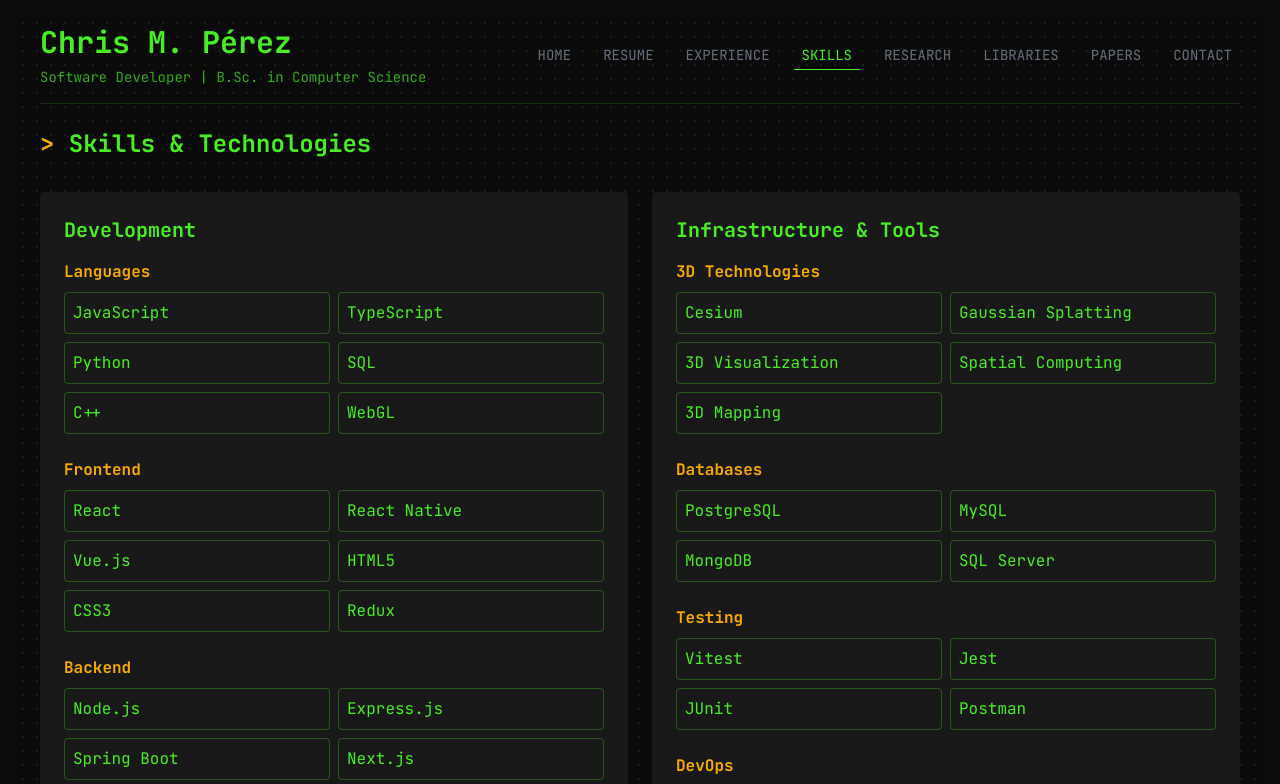
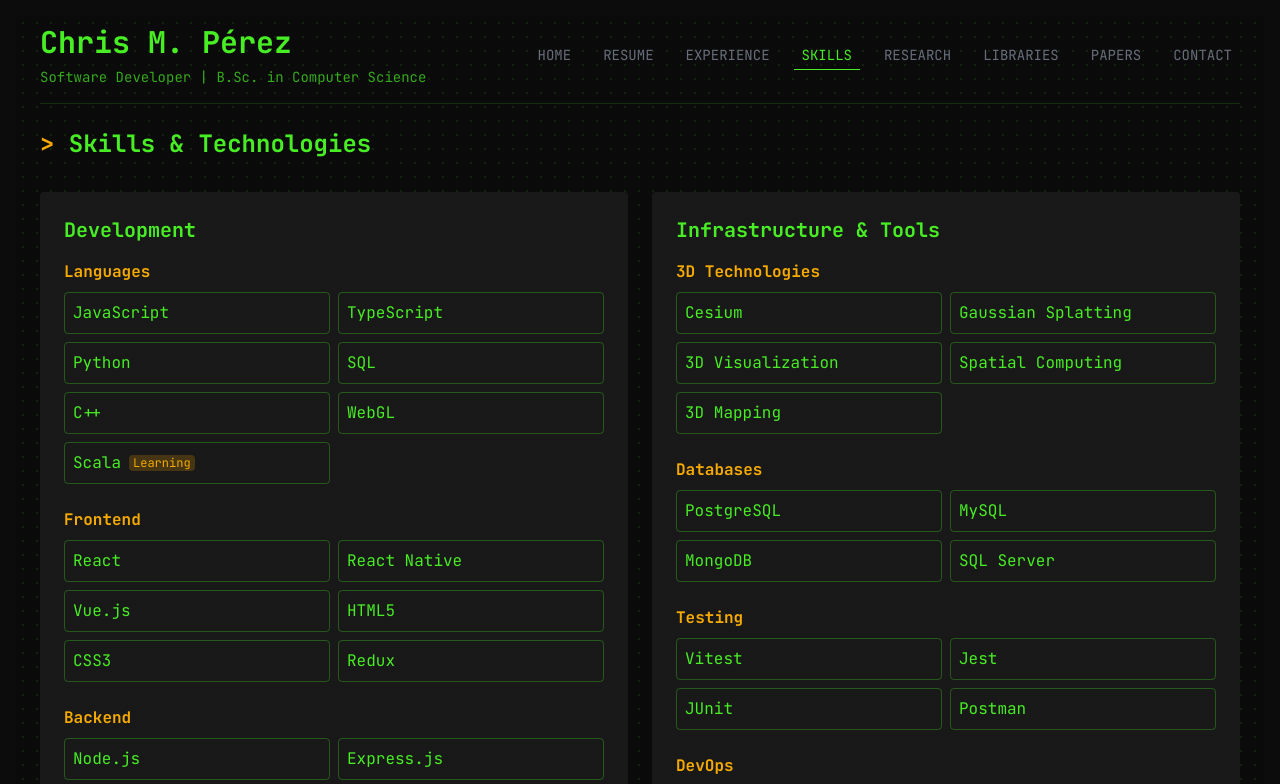
Before and after one commit to chrismichaelps/chrismichaelps, a React (Vite) app: page /publications in a window 1280 px wide. Shown: the top 784 px of the page. Built offline with nearby package versions, Linux system fonts and the light colour scheme.

Commit message:
feat: add Scala skill with learning status to SkillsPage component.

```diff
--- a/src/pages/publications/index.jsx
+++ b/src/pages/publications/index.jsx
@@ -19,6 +19,10 @@ const SkillsPage = () => {
                 <div className="border border-terminal-green/30 p-2 rounded">SQL</div>
                 <div className="border border-terminal-green/30 p-2 rounded">C++</div>
                 <div className="border border-terminal-green/30 p-2 rounded">WebGL</div>
+                <div className="border border-terminal-green/30 p-2 rounded flex items-center">
+                  Scala
+                  <span className="ml-2 text-xs bg-terminal-amber/20 text-terminal-amber px-1 rounded">Learning</span>
+                </div>
               </div>
             </div>
 
```
